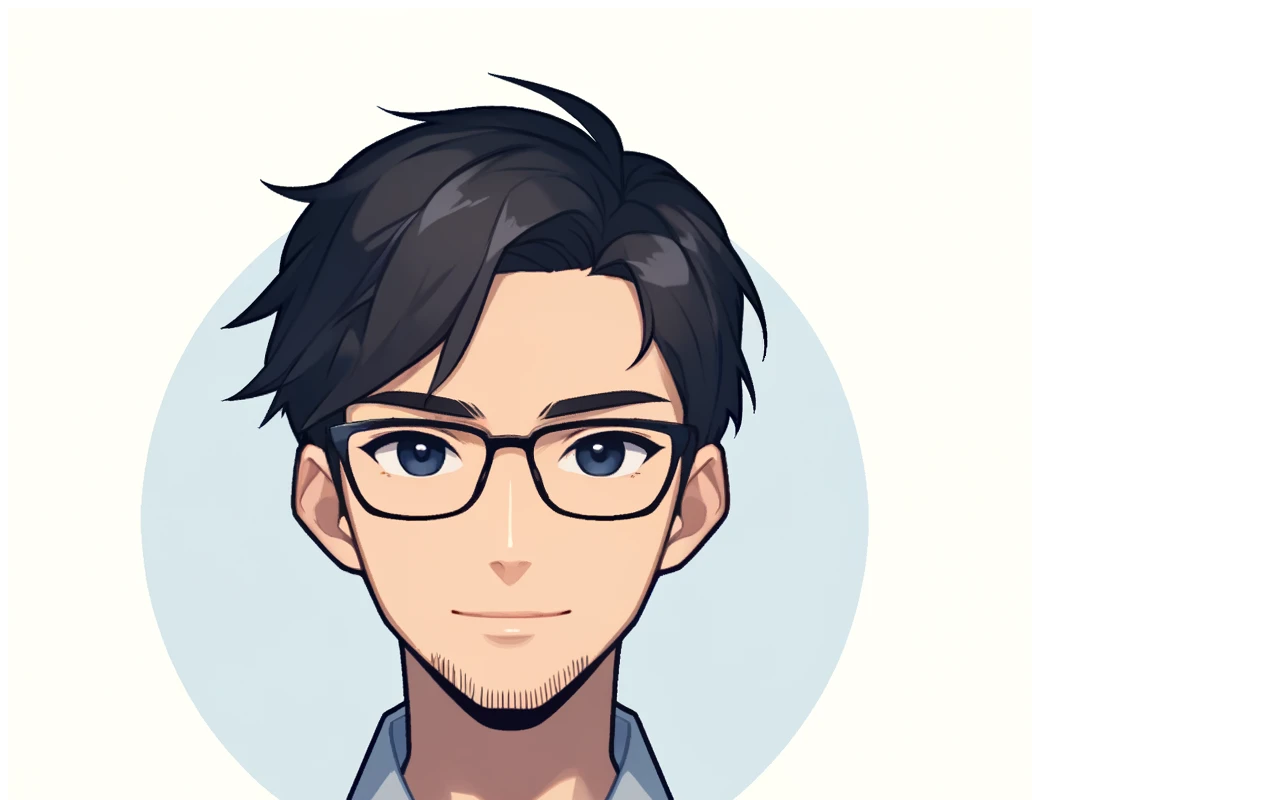
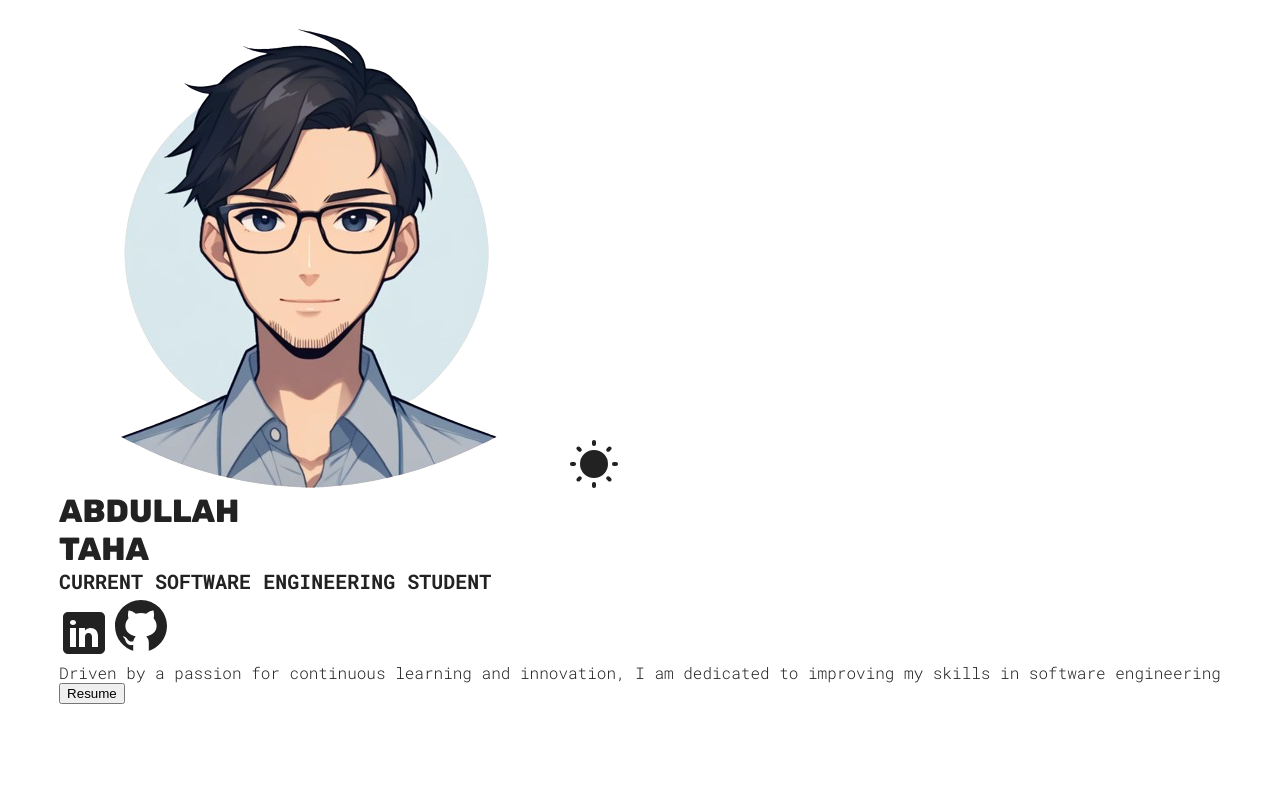
Before and after one commit to AbdullahT01/Abdullah_Portfolio, a React (Vite) app: page / in a window 1280 px wide. Shown: the top 800 px of the page. Built offline with nearby package versions, Linux system fonts and the light colour scheme.

Commit message:
added the sytles for app.css (global styles)

```diff
--- a/src/App.css
+++ b/src/App.css
@@ -0,0 +1,68 @@
+:root{
+  --background-color: #fff;
+  --btn-color: #0987f2;
+  --btn-text-color: #fff;
+  --project-card-bg: #ffffff00;
+  --text-color: #222;
+  --form-text-color: #555;
+  --footer-text-color: #888;
+}
+
+[data-theme = 'dark']{
+  --background-color: #222;
+  --btn-color: #fff;
+  --btn-text-color: #222;
+  --project-card-bg: #fff;
+  --text-color: #fff;
+  --form-text-color: #fff;
+  --footer-text-color: #bbb;
+}
+
+body {
+  background-color: var(--background-color);
+  display: flex;
+  justify-content: center;
+  margin: 0 auto 60px;
+}
+
+#root {
+  display: flex;
+  flex-direction: column;
+  gap: 60px;
+}
+
+h1,h2,h3, p{
+  color: var(--text-color);
+  margin: 0;
+  padding: 0;
+}
+
+h2,h3, p {
+  font-family: 'Roboto Mono', monospace;
+}
+
+h1, h2 {
+  text-transform: uppercase;
+}
+
+h2, h3 {
+  font-size: 20px;
+}
+
+h1{
+  font-family: 'Rubik', sans-serif;
+  font-size: 32px;
+}
+
+p {
+  font-size: 16px;
+  font-weight: 300;
+}
+
+.sectionTitle{
+  margin-bottom: 30px;
+}
+
+.hover {
+  cursor: pointer;
+}
--- a/src/sections/Hero/Hero.jsx
+++ b/src/sections/Hero/Hero.jsx
@@ -1,5 +1,5 @@
 import styles from './HeroStyles.module.css';
-import heroImg from '../../assets/me.webp';
+import heroImg from '../../assets/me.png';
 import sun from '../../assets/sun.svg';
 import moon from '../../assets/moon.svg';
 import Link_light from '../../assets/linkedin-light.svg';
```
Also changed, not shown: src/assets/me.png (added), src/assets/me.webp (deleted).
